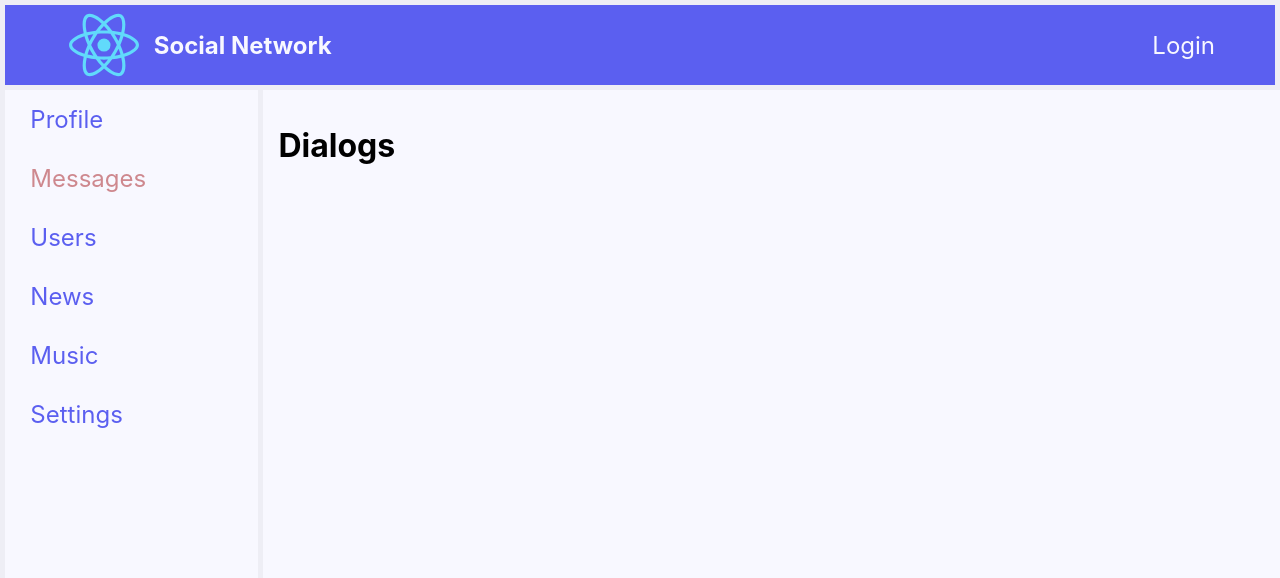
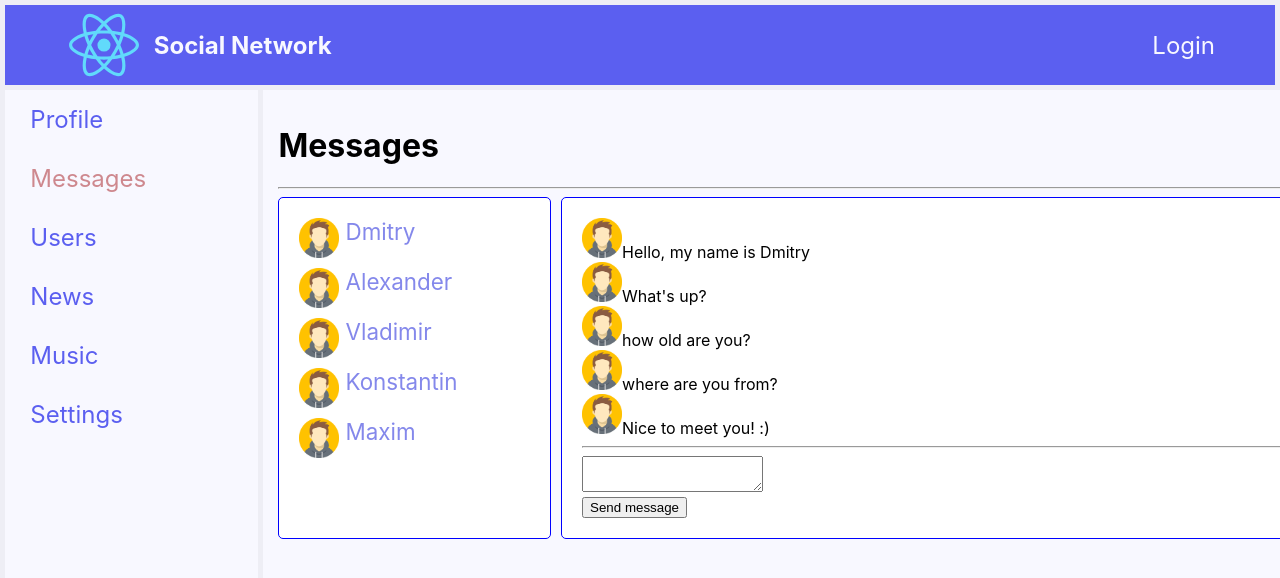
Before and after one commit to vlad4k5/Social_Network, a React (Create React App) app: page /dialogs in a window 1280 px wide. Shown: the top 578 px of the page. Built offline with nearby package versions, Linux system fonts and the light colour scheme; no server answers.

Commit message:
user can change status and photo and added dialogs component

```diff
--- a/src/App.js
+++ b/src/App.js
@@ -24,7 +24,6 @@ class App extends React.PureComponent {
 
 
   render() {
-    debugger
     if (this.props.isAuth === false) {
       <Redirect to="/login" />
     }
--- a/src/api/api.js
+++ b/src/api/api.js
@@ -16,10 +16,19 @@ export const profileAPI = {
     getStatus(userId) {
         return instance.get(`/profile/status/${userId}`)
     },
+
     setProfile(profile) {
         return instance.put("/profile", profile)
+    },
+    setStatus(status) {
+        return instance.put("/profile/status", { status })
+    },
+    setUserImage(photoFile) {
+        debugger
+        const formData = new FormData();
+        formData.append("image", photoFile)
+        return instance.put("/profile/photo", formData, { headers: { "Content-Type": "multipart/form-data" } })
     }
-
 }
 
 
--- a/src/components/Dialogs/Dialogs.js
+++ b/src/components/Dialogs/Dialogs.js
@@ -1,13 +1,66 @@
 import React from "react";
+import { NavLink } from "react-router-dom";
+import s from "./Dialogs.module.css";
+import basicPhoto from "../../assets/images/basicUserPhoto.png";
+import { compose } from "redux";
+import { connect } from "react-redux";
+import withAuthRedirect from "../../hocs/withAuthRedirect";
+import { Field, Form, Formik } from "formik";
+import { addNewMessage } from "../../store/dialogs-reducer";
 
+const Dialogs = ({ users, messages, addNewMessage }) => {
 
+    const dialogsUsers = users.map(u => <DialogsUser userName={u.userName} />)
+    const dialogsMessages = messages.map(m => <DialogsMessage message={m} />)
 
-const Dialogs = () => {
+    const onSubmit = (values, { resetForm }) => {
+        addNewMessage(values.message);
+        resetForm();
+    }
+
+    const initialValues = {
+        message: ""
+    }
+
     return <div>
-        <h1>Dialogs</h1>
+        <h1>Messages</h1> <hr />
+        <div className={s.dialogsWrapper}>
+            <div className={s.dialogsUsers}>
+                {dialogsUsers}
+            </div>
+            <div className={s.dialogsMessages}>
+                {dialogsMessages}<hr />
+                <Formik initialValues={initialValues} onSubmit={onSubmit}>
+                    <Form>
+                        <Field as="textarea" id="message" name="message" /><br />
+                        <button>Send message</button>
+                    </Form>
+                </Formik>
+            </div>
+        </div>
     </div >
 }
 
+const DialogsUser = ({ userName }) => {
+    return <div className={s.dialogsUserWrapper}>
+        <img src={basicPhoto} className={s.dialogsUserPhoto} alt={"User avatar"} />
+        <NavLink className={s.linkToUserChat} to="/profile/17001">{userName}</NavLink>
+    </div>
+}
 
+const DialogsMessage = ({ message }) => {
+    return <div className={s.dialogsMessageWrapper}>
+        <img src={basicPhoto} className={s.dialogsUserPhoto} alt={"User avatar"} />
+        <span>{message}</span>
+    </div>
+}
 
-export default Dialogs;
+const mapStateToProps = state => ({
+    users: state.dialogs.users,
+    messages: state.dialogs.messages
+})
+
+export default compose(
+    connect(mapStateToProps, { addNewMessage }),
+    withAuthRedirect)
+    (Dialogs);
--- a/src/components/Dialogs/Dialogs.module.css
+++ b/src/components/Dialogs/Dialogs.module.css
@@ -0,0 +1,41 @@
+.dialogsWrapper {
+    display: grid;
+    grid-template-columns: 2fr 7fr;
+    column-gap: 10px;
+}
+
+.dialogsUsers {
+    background-color: #ffffff;
+    padding: 20px;
+    border-radius: 5px;
+    border: 1px solid blue;
+    box-sizing: border-box;
+}
+.linkToUserChat{
+    text-decoration: none;
+    font-size: 1.4em;
+    color: #8488eb;
+}
+.linkToUserChat:hover{
+    /* background-color: rgb(247, 247, 247); */
+    color: blue;
+    font-weight: 500;
+}
+.dialogsUserPhoto {
+    width: 40px;
+}
+.dialogsUserWrapper {
+    display: grid;
+    grid-template-columns: 1fr 4fr;
+    margin-bottom: 10px;
+}
+
+
+
+.dialogsMessages {
+    background-color: #ffffff;
+    padding: 20px;
+    border-radius: 5px;
+    border: 1px solid blue;
+    box-sizing: border-box;
+}
--- a/src/components/Profile/MyPosts.js
+++ b/src/components/Profile/MyPosts.js
@@ -1,16 +1,16 @@
 import s from "./MyPosts.module.css"
 import { Formik, Form, Field, ErrorMessage } from "formik";
 
-const MyPosts = (props) => {
-    const posts = [...props.posts].reverse().map(p =>
-        <Post message={p.message} likesCount={p.likesCount} userPhoto={props.userPhoto} id={p.id} />)
+const MyPosts = ({ posts, userPhoto, addNewPost }) => {
+    const profilePosts = [...posts].reverse().map(p =>
+        <Post message={p.message} likesCount={p.likesCount} userPhoto={userPhoto} id={p.id} />)
 
     const initialValues = {
         postText: ""
     }
-    const onSubmit = values => {
-        props.addNewPost(values.postText)
-
+    const onSubmit = (values, { resetForm }) => {
+        addNewPost(values.postText);
+        resetForm();
     }
 
     return <div>
@@ -21,7 +21,7 @@ const MyPosts = (props) => {
             </Form>
         </Formik>
         <div className={s.posts}>
-            {posts}
+            {profilePosts}
         </div>
     </div >
 }
--- /dev/null
+++ b/src/components/Profile/ProfileInfo.js
@@ -0,0 +1,59 @@
+import s from "./Profile.module.css";
+import basicPhoto from "../../assets/images/basicUserPhoto.png";
+import { useEffect, useState } from "react";
+
+const ProfileInfo = ({ profileInfo, status, updateStatus, updatePhoto }) => {
+    const [statusEditMode, setStatusEditMode] = useState(false)
+    const [statusText, setStatusText] = useState(status)
+
+    useEffect(() => {
+        setStatusText(status);
+    }, [status])
+
+    const saveNewStatus = () => {
+        updateStatus(statusText);
+        setStatusEditMode(false)
+    }
+
+    const onStatusTextChanged = (e) => {
+        setStatusText(e.currentTarget.value);
+    }
+
+    const onMainPhotoSelected = (e) => {
+        debugger
+        updatePhoto(e.target.files[0]);
+    }
+
+    return <div className={s.profile_wrapper}>
+        <div>
+            <img src={profileInfo.photos.large ? profileInfo.photos.large : basicPhoto} alt="User Avatar" />
+            <input type="file" onChange={onMainPhotoSelected} />
+        </div>
+
+        <div className={s.aboutMe}>
+            <span>Status: </span>
+            {statusEditMode
+                ? <input value={statusText} onChange={onStatusTextChanged} onBlur={saveNewStatus} autoFocus={true} />
+                : <span onClick={() => { setStatusEditMode(true) }}>{status}</span>
+            }
+
+            <h4>About me:</h4>
+
+            {profileInfo.aboutMe ? <span>{profileInfo.aboutMe}</span> : <span>We dont know nothing about this user :</span>}
+            <h4>Contacts:</h4>
+            <div className={s.contactsBlock}>
+                <a href={profileInfo.contacts.facebook} className={s.contacts}>facebook</a>
+                <a href={profileInfo.contacts.website} className={s.contacts}>website</a>
+                <a href={profileInfo.contacts.vk} className={s.contacts}>vk</a>
+                <a href={profileInfo.contacts.twitter} className={s.contacts}>twitter</a>
+                <a href={profileInfo.contacts.instagram} className={s.contacts}>instagram</a>
+                <a href={profileInfo.contacts.youtube} className={s.contacts}>youtube</a>
+                <a href={profileInfo.contacts.github} className={s.contacts}>github</a>
+                <a href={profileInfo.contacts.mainLink} className={s.contacts}>mainLink</a>
+            </div>
+        </div>
+    </div>
+}
+
+
+export default ProfileInfo;
--- a/src/components/Users/Users.js
+++ b/src/components/Users/Users.js
@@ -1,6 +1,8 @@
 import React, { useEffect, useState } from "react";
 import { connect } from "react-redux";
+import { compose } from "redux";
 import { usersAPI } from "../../api/api";
+import withAuthRedirect from "../../hocs/withAuthRedirect";
 import { getUsers } from "../../store/users-reducer";
 import Paginator from "../common/Paginator/Paginator";
 import UserItem from "./UserItem/UserItem";
@@ -71,4 +73,7 @@ const mapStateToProps = state => ({
 
 })
 
-export default connect(mapStateToProps, { getUsers })(Users);
+export default compose(
+    connect(mapStateToProps, { getUsers }),
+    withAuthRedirect
+)(Users);
--- /dev/null
+++ b/src/store/dialogs-reducer.js
@@ -0,0 +1,32 @@
+
+
+
+const ADD_NEW_MESSAGE = "auth-reducer/ADD_NEW_MESSAGE";
+
+
+let initialState = {
+    users: [
+        { userName: "Dmitry", id: 1 },
+        { userName: "Alexander" },
+        { userName: "Vladimir", id: 3 },
+        { userName: "Konstantin", id: 4 },
+        { userName: "Maxim", id: 5 }],
+    messages: ["Hello, my name is Dmitry", "What's up?", "how old are you?", "where are you from?", "Nice to meet you! :)"]
+}
+
+const dialogsReducer = (state = initialState, action) => {
+    switch (action.type) {
+        case ADD_NEW_MESSAGE: {
+            return { ...state, messages: [...state.messages, action.message] }
+        }
+        default: return state
+    }
+}
+
+
+export const addNewMessage = (message) => ({ type: ADD_NEW_MESSAGE, message });
+
+
+
+
+export default dialogsReducer;
--- a/src/store/profile-reducer.js
+++ b/src/store/profile-reducer.js
@@ -2,6 +2,7 @@ import { profileAPI } from "../api/api"
 
 const SET_PROFILE = "profile-reducer/SET_PROFILE"
 const SET_STATUS = "profile-reducer/SET_STATUS"
+const SET_PHOTO = "profile-reducer/SET_PHOTO"
 const ADD_NEW_POST = "profile-reducer/ADD_NEW_POST"
 
 
@@ -23,6 +24,10 @@ const profileReducer = (state = initialState, action) => {
         case SET_STATUS: {
             return { ...state, status: action.status }
         }
+        case SET_PHOTO: {
+            debugger
+            return { ...state, profileInfo: { ...state.profileInfo, photos: action.photos } }
+        }
         case ADD_NEW_POST: {
             let newPost = { id: state.posts.lengtg + 1, message: action.postText, likesCount: 0 }
             return { ...state, posts: [...state.posts, newPost] }
@@ -34,15 +39,14 @@ const profileReducer = (state = initialState, action) => {
 
 export const setProfile = (profileInfo) => ({ type: SET_PROFILE, profileInfo });
 export const setStatus = (status) => ({ type: SET_STATUS, status });
+export const setPhoto = (photos) => ({ type: SET_PHOTO, photos });
 export const addNewPost = (postText) => ({ type: ADD_NEW_POST, postText });
 
 
 
 export const getProfile = (userId) => dispatch => {
-    debugger
     profileAPI.getProfile(userId)
         .then(response => {
-            debugger
             dispatch(setProfile(response.data))
         })
 
@@ -60,16 +64,36 @@ export const updateProfile = (profile) => dispatch => {
 
 
 export const getStatus = (userId) => dispatch => {
-    debugger
     profileAPI.getStatus(userId)
         .then(response => {
             if (response.status === 200) {
-                debugger
                 if (response.data === null) {
                     dispatch(setStatus("user has no status"))
                 } else {
                     dispatch(setStatus(response.data))
                 }
+            }
+        })
+}
+
+export const updateStatus = (status) => dispatch => {
+    profileAPI.setStatus(status)
+        .then(response => {
+            if (response.data.resultCode === 0) {
+                dispatch(setStatus(status))
+            }
+        })
+
+}
+
+
+export const updatePhoto = (photoFile) => dispatch => {
+    debugger
+    profileAPI.setUserImage(photoFile)
+        .then(response => {
+            if (response.data.resultCode === 0) {
+                debugger
+                dispatch(setPhoto(response.data.data.photos))
             }
         })
 
--- a/src/store/store.js
+++ b/src/store/store.js
@@ -2,12 +2,14 @@ import { applyMiddleware, combineReducers, createStore } from "redux";
 import thunk from "redux-thunk";
 import profileReducer from "../store/profile-reducer"
 import authReducer from "./auth-reducer";
+import dialogsReducer from "./dialogs-reducer";
 import usersReducer from "./users-reducer";
 
 const reducers = combineReducers({
     profile: profileReducer,
     auth: authReducer,
-    users: usersReducer
+    users: usersReducer,
+    dialogs: dialogsReducer
 });
 
 const store = createStore(reducers, applyMiddleware(thunk));
```
Also changed, not shown: src/components/Profile/Profile.js (+5 -32 lines), src/components/Settings/Settings.js (+1 -9 lines).
